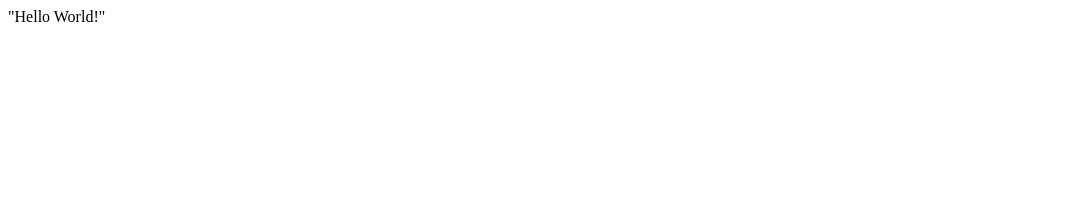
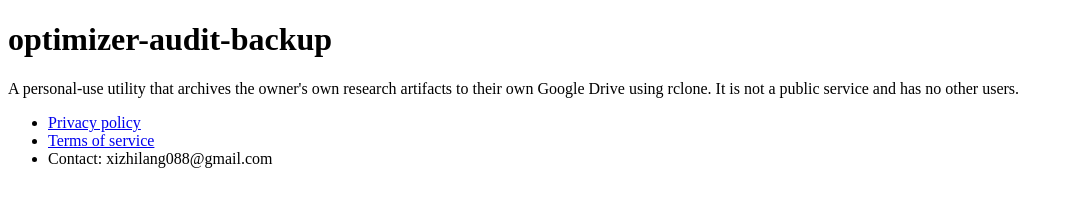
Before and after one commit to AiChiXiZhiLang/AiChiXiZhiLang.github.io, a plain HTML site: page index.html in a window 1280 px wide. Shown: the whole page, without its empty margins (0-1073 px from the left). Drawn offline with Linux system fonts and the light colour scheme.

Commit message:
Update home page

```diff
--- a/index.html
+++ b/index.html
@@ -1 +1,14 @@
-"Hello World!"
+<!doctype html>
+<html lang="en">
+<head><meta charset="utf-8"><title>optimizer-audit-backup</title></head>
+<body>
+<h1>optimizer-audit-backup</h1>
+<p>A personal-use utility that archives the owner's own research artifacts to their own
+Google Drive using rclone. It is not a public service and has no other users.</p>
+<ul>
+  <li><a href="/privacy/">Privacy policy</a></li>
+  <li><a href="/terms/">Terms of service</a></li>
+  <li>Contact: xizhilang088@gmail.com</li>
+</ul>
+</body>
+</html>
```
